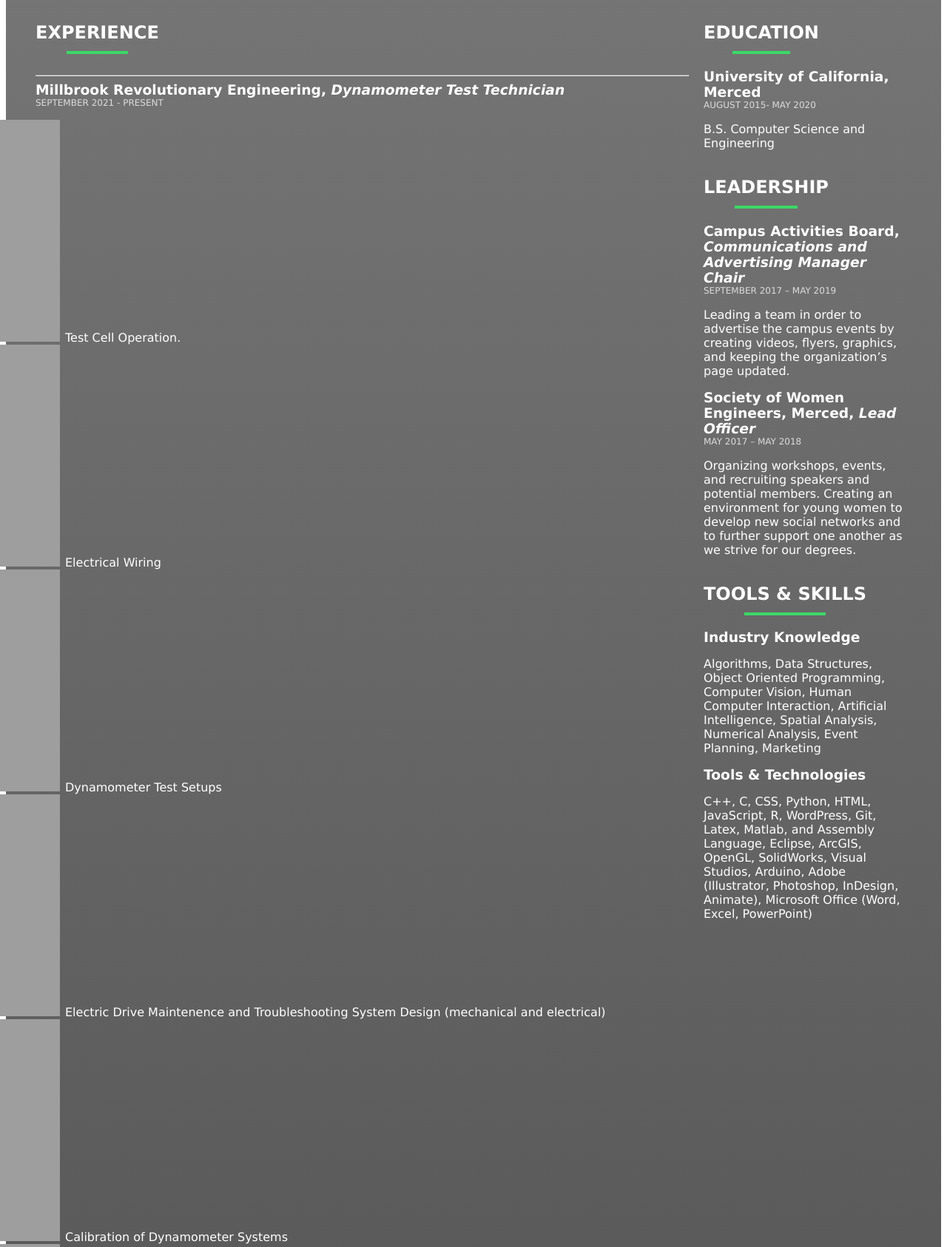
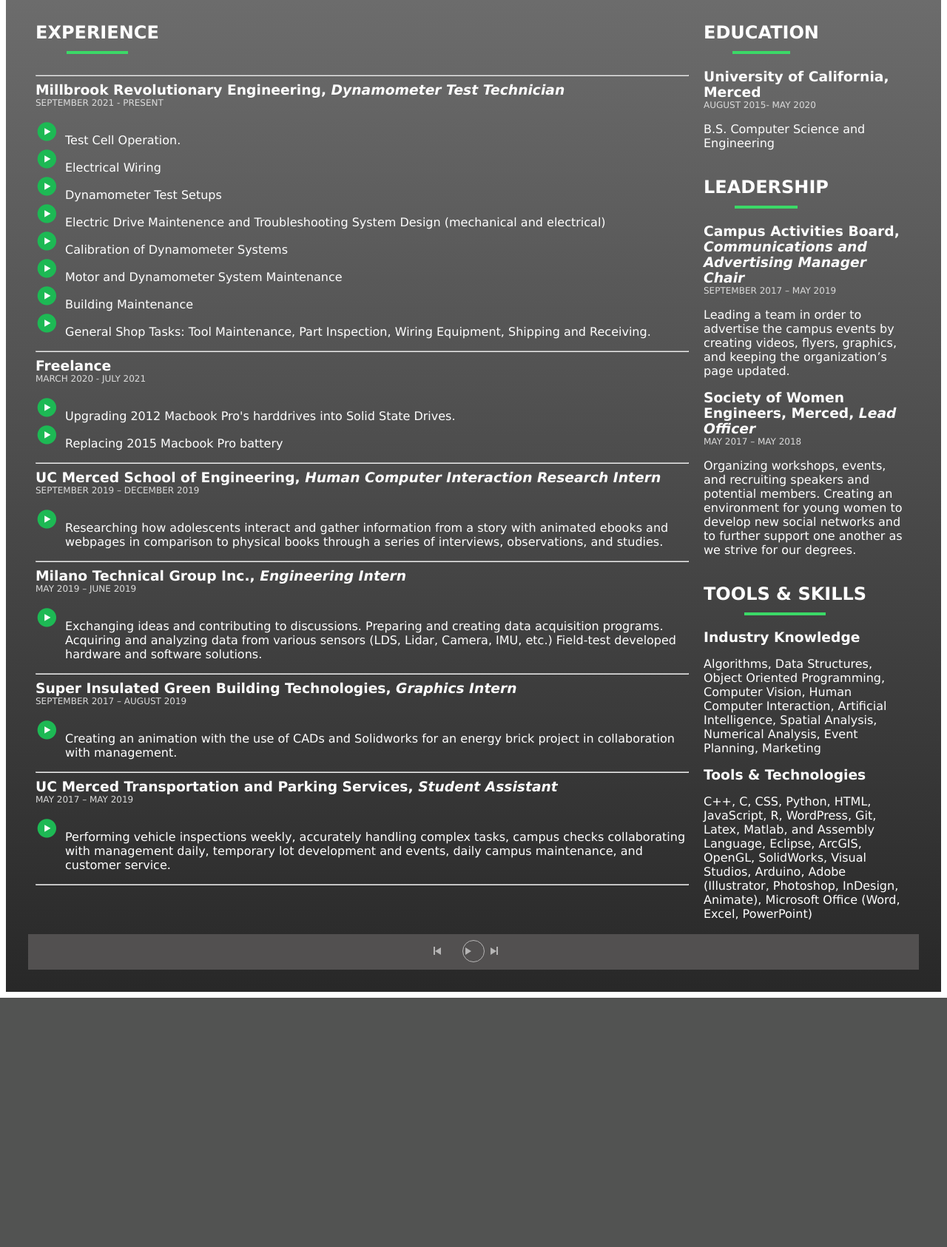
Before and after one commit to abigailplata/Resume, a Flask app: page / in a window 1280 px wide. Shown: the part 245-1931 px from the top of the page at 74% size. After the commit the page ends 1594 px from the top, so only its background shows below. Run offline with Flask 2, Linux system fonts and the light colour scheme.

Commit message:
fixed verified image

```diff
--- a/static/styles/mainpage.css
+++ b/static/styles/mainpage.css
@@ -284,7 +284,7 @@ a:link, a:visited {
 }
 
 ul {
-	list-style-image: url("playbutton3.png");
+	list-style-image: url('/static/playbutton3.png');
 }
 
 header {
--- a/templates/index.html
+++ b/templates/index.html
@@ -11,7 +11,7 @@
 	<body>
 		<!-- <div id='header_background'> -->
 		<header>
-		<p style="font-size: 1.171875vw">Engineer <img src="blue_checkmark.png" alt="verified checkmark" style="width:1.5625vw;height:auto;"></p>
+		<p style="font-size: 1.171875vw">Engineer <img src="{{url_for('static', filename='blue_checkmark.png')}}" alt="verified checkmark" style="width:1.5625vw;height:auto;"></p>
 		<h1> Abigail Plata </h1>
 		<div class="topnav" id="myTopnav">
 		<nav>
```
Also changed, not shown: static/blue_checkmark.png (renamed from templates/blue_checkmark.png), static/palmtrees.jpg (renamed from templates/palmtrees.jpg), static/playbutton3.png (renamed from templates/playbutton3.png).
